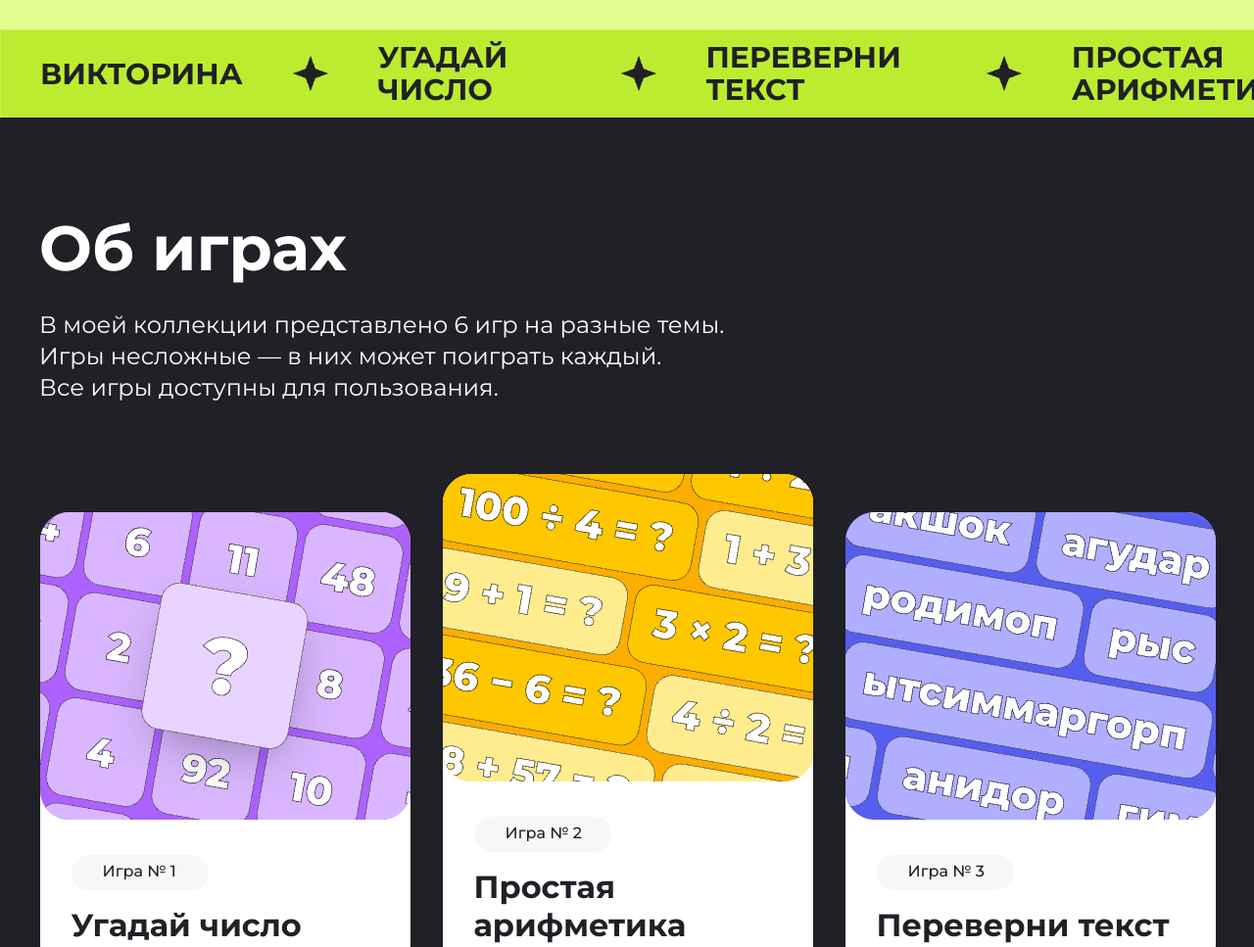
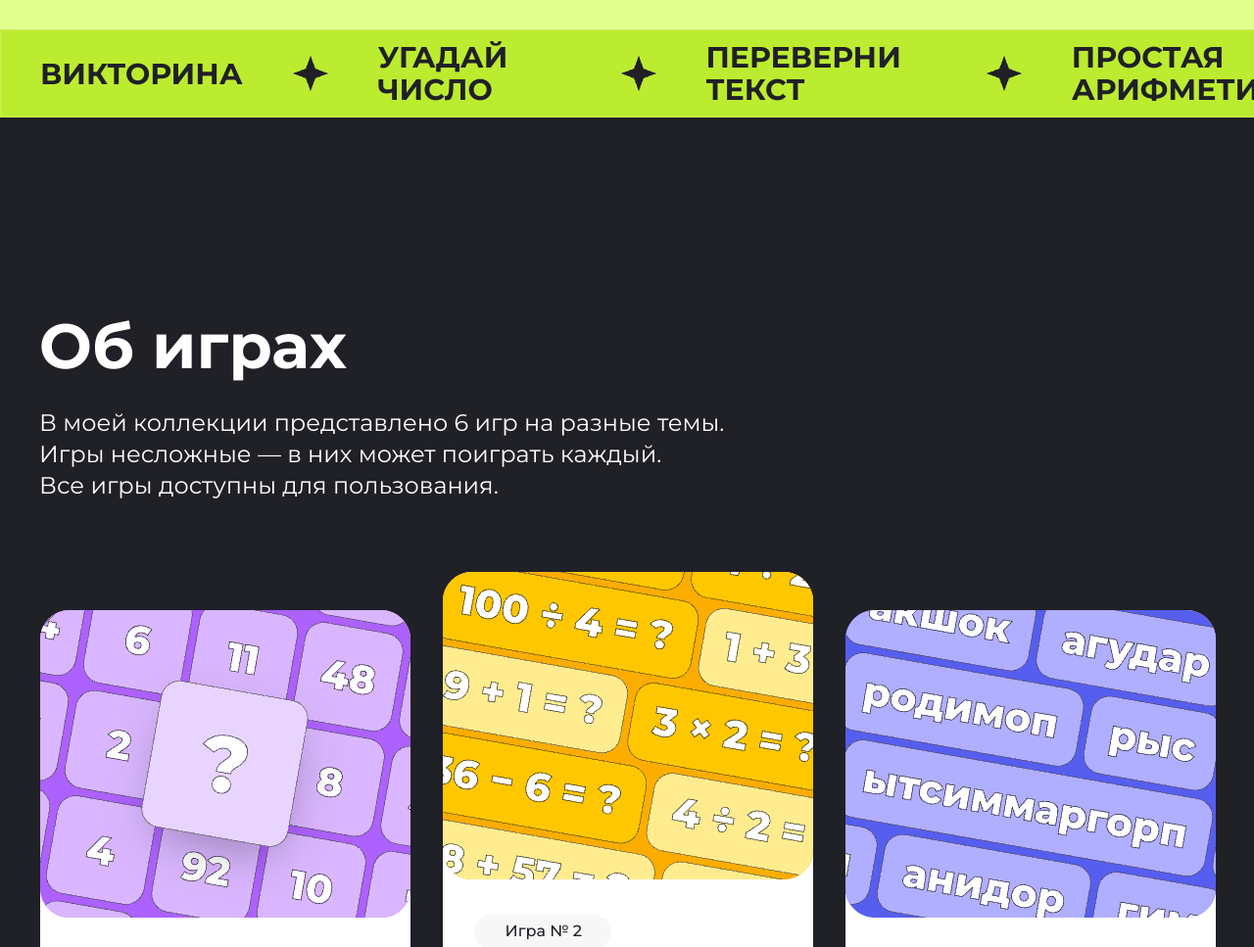
Before and after one commit to denharrison/gamesproject, a plain HTML site: page index.html in a window 1280 px wide. Shown: the part 680-1647 px from the top of the page at 98% size. Drawn offline with nearby package versions, Linux system fonts and the light colour scheme; files that its build step writes are made by us from their sources.

```diff
--- a/style.scss
+++ b/style.scss
@@ -157,8 +157,8 @@ b{
     height: 1600px;
     background: rgb(32, 32, 39);
     &__content{
-    width: 1201px;
-    height: 1326px;
+    padding-top: 100px;
+    padding-bottom: 100px;
     }
     &__head{
     width: 1201px;
```
